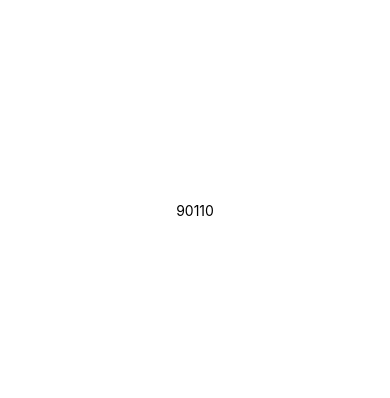
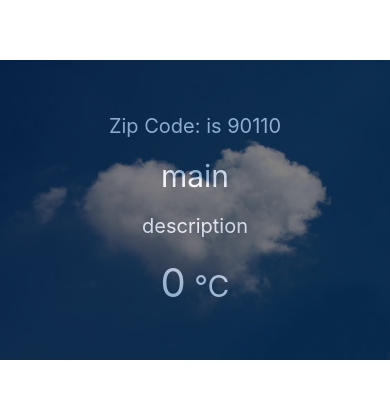
Before and after one commit to ngamdarunee/React-Native, a React Native app: screen / in a window 390 px wide. Shown: the part 212-610 px from the top of the page. Built offline with nearby package versions, Linux system fonts and the light colour scheme.

Commit message:
จัด Layout

```diff
--- a/App.js
+++ b/App.js
@@ -7,7 +7,7 @@ export default function App() {
 
   return (
     <View style={styles.container}>
-      <Weather zipCode="90110" />
+      <Weather zipCode="is 90110" />
       <StatusBar style="auto" />
     </View>
   );
@@ -18,7 +18,7 @@ const styles = StyleSheet.create({
   container: {
     flex: 1,
     backgroundColor: '#fff',
-    alignItems: 'center',
+    //alignItems: 'center',
     justifyContent: 'center',
   },
 })
--- /dev/null
+++ b/components/Forecast.js
@@ -0,0 +1,34 @@
+import React from 'react';
+import { View, Text, StyleSheet } from 'react-native';
+
+export default function Forecast(props) {
+    return (
+        <View style={styles.center}>
+            <Text style={styles.medium}>{props.main}</Text>
+            <Text style={styles.small}>{props.description}</Text>
+            <View>
+                <Text style={styles.medium}>
+                    <Text style={{fontSize: 40}}>{props.temp}</Text>
+                    <Text> °C</Text>
+                </Text>
+            </View>
+        </View>
+    );
+}
+
+const styles = StyleSheet.create({
+    center: {
+        alignItems: 'center',
+    },
+    medium: {
+        fontSize: 30,
+        color: '#FFF',
+        marginTop: 20,
+    },
+    small: {
+        fontSize: 20,
+        color: '#FFF',
+        marginTop: 20,
+
+    }
+})
--- a/components/Weather.js
+++ b/components/Weather.js
@@ -1,8 +1,40 @@
-import React from 'react';
-import { Text } from 'react-native';
+import React, { useState } from 'react';
+import { View, Text, ImageBackground, StyleSheet } from 'react-native';
+import Forecast from './Forecast';
 
 export default function Weather(props) {
+    const [forecastInfo, setForecastInfo] = useState({
+        main: 'main',
+        description: 'description',
+        temp: 0,
+    })
     return (
-        <Text>{props.zipCode}</Text>
+        <View>
+            <ImageBackground source={require('../bg.jpg')} style={styles.backdrop}>
+                <View style={styles.cover}>
+                    <Text style={styles.medium}>Zip Code: {props.zipCode}</Text>
+                    <Forecast {...forecastInfo} />
+                </View>
+            </ImageBackground>
+        </View>
     );
 }
+const styles = StyleSheet.create({
+    backdrop: {
+        alignItems: 'center',
+        width: '100%',
+        height: '100%',
+    },
+    cover: {
+        backgroundColor: '#000',
+        width: '100%',
+        height: 300,
+        opacity: 0.5,
+        justifyContent: 'center',
+        alignItems: 'center',
+    },
+    medium: {
+        fontSize: 20,
+        color: '#FFF',
+    }
+});
```
Also changed, not shown: bg.jpg (added).
